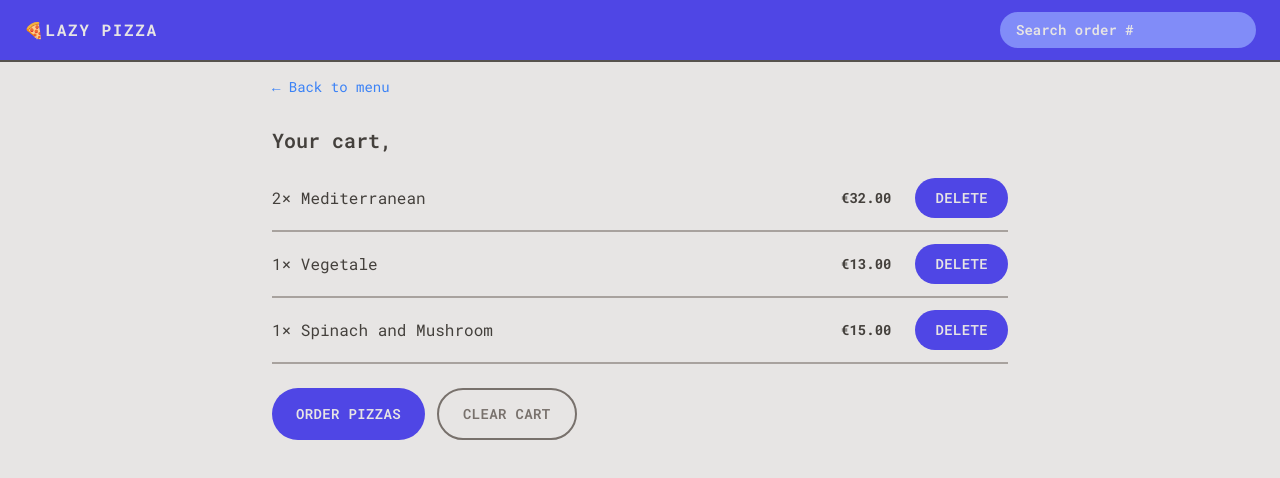
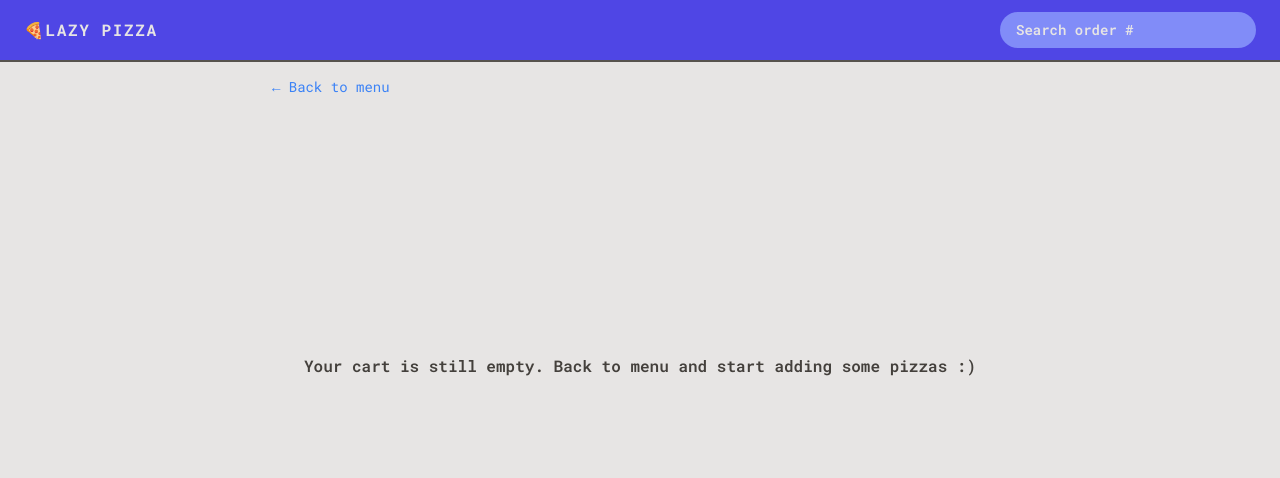
Before and after one commit to Ventorix/lazy-pizza, a React (Vite) app: page /cart in a window 1280 px wide. Shown: the top 478 px of the page. Built offline with nearby package versions, Linux system fonts and the light colour scheme.

Commit message:
feat: :sparkles: add the feature to delete a pizza item and clear the cart

```diff
--- a/src/features/cart/Cart.jsx
+++ b/src/features/cart/Cart.jsx
@@ -1,37 +1,21 @@
-import { useSelector } from "react-redux";
+import { useDispatch, useSelector } from "react-redux";
 
 import LinkButton from "../../ui/LinkButton";
 import Button from "../../ui/Button";
 import CartItem from "./CartItem";
-
-const fakeCart = [
-  {
-    pizzaId: 12,
-    name: "Mediterranean",
-    quantity: 2,
-    unitPrice: 16,
-    totalPrice: 32,
-  },
-  {
-    pizzaId: 6,
-    name: "Vegetale",
-    quantity: 1,
-    unitPrice: 13,
-    totalPrice: 13,
-  },
-  {
-    pizzaId: 11,
-    name: "Spinach and Mushroom",
-    quantity: 1,
-    unitPrice: 15,
-    totalPrice: 15,
-  },
-];
+import EmptyCart from "./EmptyCart";
+import { clearCart, getCart, getUsername } from "./cartSlice";
 
 function Cart() {
-  const username = useSelector((state) => state.user.username);
+  const username = useSelector(getUsername);
+  const cart = useSelector(getCart);
+  const dispatch = useDispatch();
 
-  const cart = fakeCart;
+  function handleClearCart() {
+    dispatch(clearCart());
+  }
+
+  if (!cart.length) return <EmptyCart />;
 
   return (
     <div className="px-4 py-3">
@@ -50,7 +34,9 @@
           Order pizzas
         </Button>
 
-        <Button type="secondary">Clear cart</Button>
+        <Button type="secondary" onClick={handleClearCart}>
+          Clear cart
+        </Button>
       </div>
     </div>
   );
--- a/src/features/cart/CartItem.jsx
+++ b/src/features/cart/CartItem.jsx
@@ -1,8 +1,16 @@
+import { useDispatch } from "react-redux";
 import Button from "../../ui/Button";
 import { formatCurrency } from "../../utils/helpers";
+import { deleteItem } from "./cartSlice";
 
 function CartItem({ item }) {
+  const dispatch = useDispatch();
+
   const { pizzaId, name, quantity, totalPrice } = item;
+
+  function handleDeleteItem() {
+    dispatch(deleteItem(pizzaId));
+  }
 
   return (
     <li className="xs:flex xs:items-center xs:justify-between py-3">
@@ -12,7 +20,9 @@
       <div className="xs:gap-6 flex items-center justify-between">
         <p className="text-sm font-bold">{formatCurrency(totalPrice)}</p>
 
-        <Button type={"small"}>Delete</Button>
+        <Button type={"small"} onClick={handleDeleteItem}>
+          Delete
+        </Button>
       </div>
     </li>
   );
--- a/src/features/cart/EmptyCart.jsx
+++ b/src/features/cart/EmptyCart.jsx
@@ -1,11 +1,13 @@
-import { Link } from 'react-router-dom';
+import LinkButton from "../../ui/LinkButton";
 
 function EmptyCart() {
   return (
-    <div>
-      <Link to="/menu">&larr; Back to menu</Link>
+    <div className="px-4 py-3">
+      <LinkButton to="/menu">&larr; Back to menu</LinkButton>
 
-      <p>Your cart is still empty. Start adding some pizzas :)</p>
+      <p className="mt-16 text-center font-semibold xl:mt-64">
+        Your cart is still empty. Back to menu and start adding some pizzas :)
+      </p>
     </div>
   );
 }
--- a/src/features/cart/cartSlice.js
+++ b/src/features/cart/cartSlice.js
@@ -43,9 +43,20 @@
   },
 });
 
-export const { addItem, deleteItem, updateItem } = cartSlice.actions;
+export const {
+  addItem,
+  deleteItem,
+  updateItem,
+  increaceItemQuantity,
+  decreaceItemQuantity,
+  clearCart,
+} = cartSlice.actions;
 
 export default cartSlice.reducer;
+
+export const getCart = (state) => state.cart.cart;
+
+export const getUsername = (state) => state.user.username;
 
 export const getTotalCartQuantity = (state) =>
   state.cart.cart.reduce((sum, item) => sum + item.quantity, 0);
--- a/src/features/menu/MenuItem.jsx
+++ b/src/features/menu/MenuItem.jsx
@@ -5,7 +5,6 @@
 
 function MenuItem({ pizza }) {
   const dispatch = useDispatch();
-
   const { id, name, unitPrice, ingredients, soldOut, imageUrl } = pizza;
 
   function handleAddToCart() {
--- a/src/ui/LinkButton.jsx
+++ b/src/ui/LinkButton.jsx
@@ -3,6 +3,7 @@
 function LinkButton({ children, to }) {
   const navigate = useNavigate();
   const classes = "text-sm text-blue-500 hover:text-blue-900 hover:underline";
+
   if (to === "-1")
     return (
       <button className={classes} onClick={() => navigate(-1)}>
```
